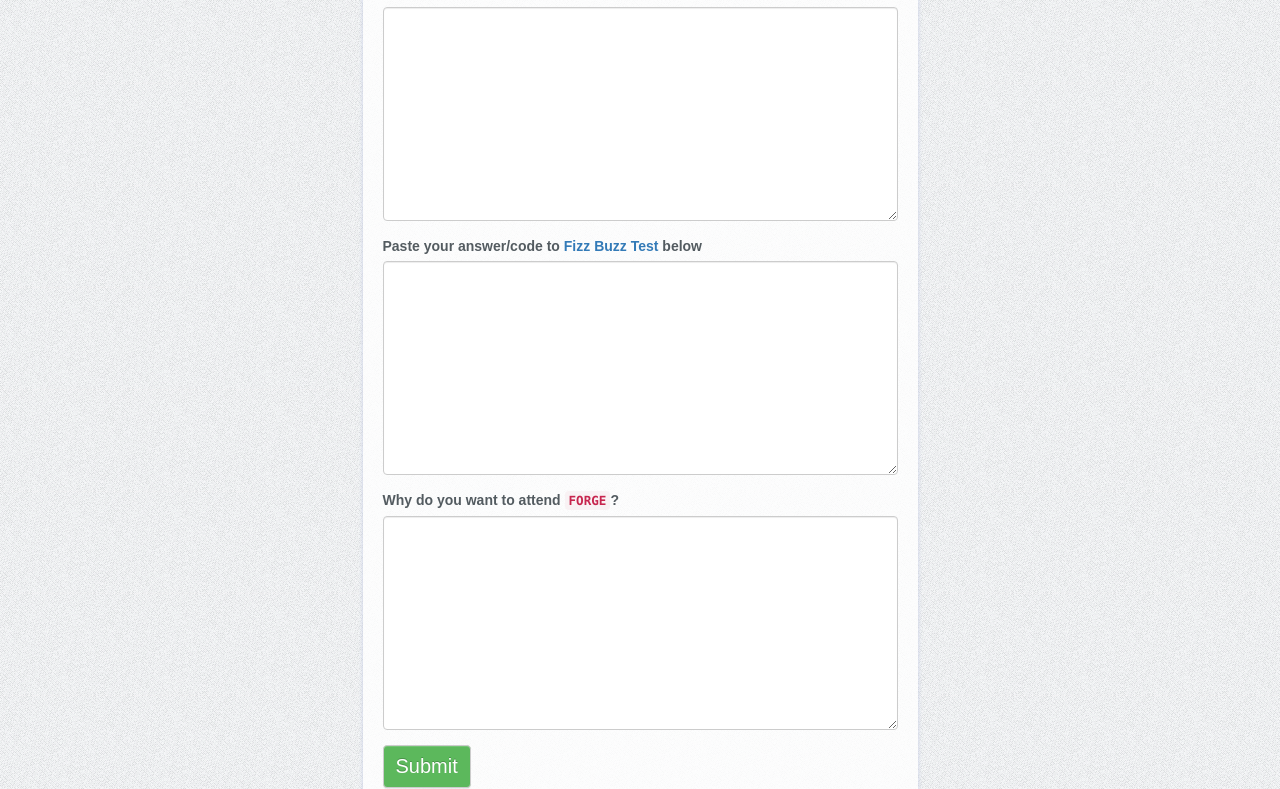
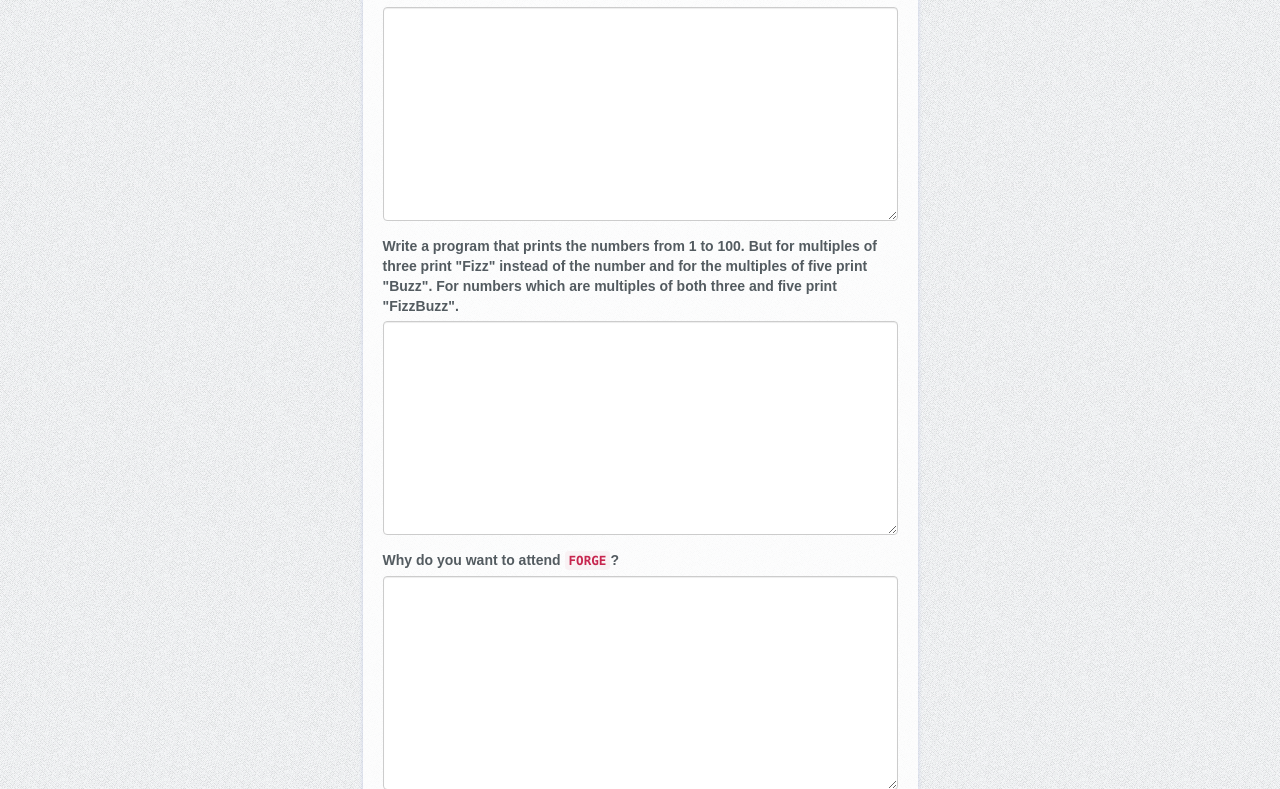
Before and after one commit to devcongress/forge.devcongress.com, a Flask app: page /apply in a window 1280 px wide. Shown: the part 835-1624 px from the top of the page. Run offline with Flask 2, Linux system fonts and the light colour scheme; some libraries are stand-ins or nearby versions.

Commit message:
Addded programming test.

```diff
--- a/templates/apply.html
+++ b/templates/apply.html
@@ -56,7 +56,7 @@
 									<textarea name="ambition" id="" cols="30" rows="10" class="form-control"></textarea>
 								</div>
 								<div class="form-group">
-									<label for="fizzbuzz">Paste your answer/code to <a href="http://c2.com/cgi/wiki?FizzBuzzTest">Fizz Buzz Test</a> below</label>
+									<label for="fizzbuzz">Write a program that prints the numbers from 1 to 100. But for multiples of three print "Fizz" instead of the number and for the multiples of five print "Buzz". For numbers which are multiples of both three and five print "FizzBuzz".</label>
 									<textarea name="fizzbuzz" id="background" cols="30" rows="10" class="form-control"></textarea>
 								</div>
 								<div class="form-group">
```
